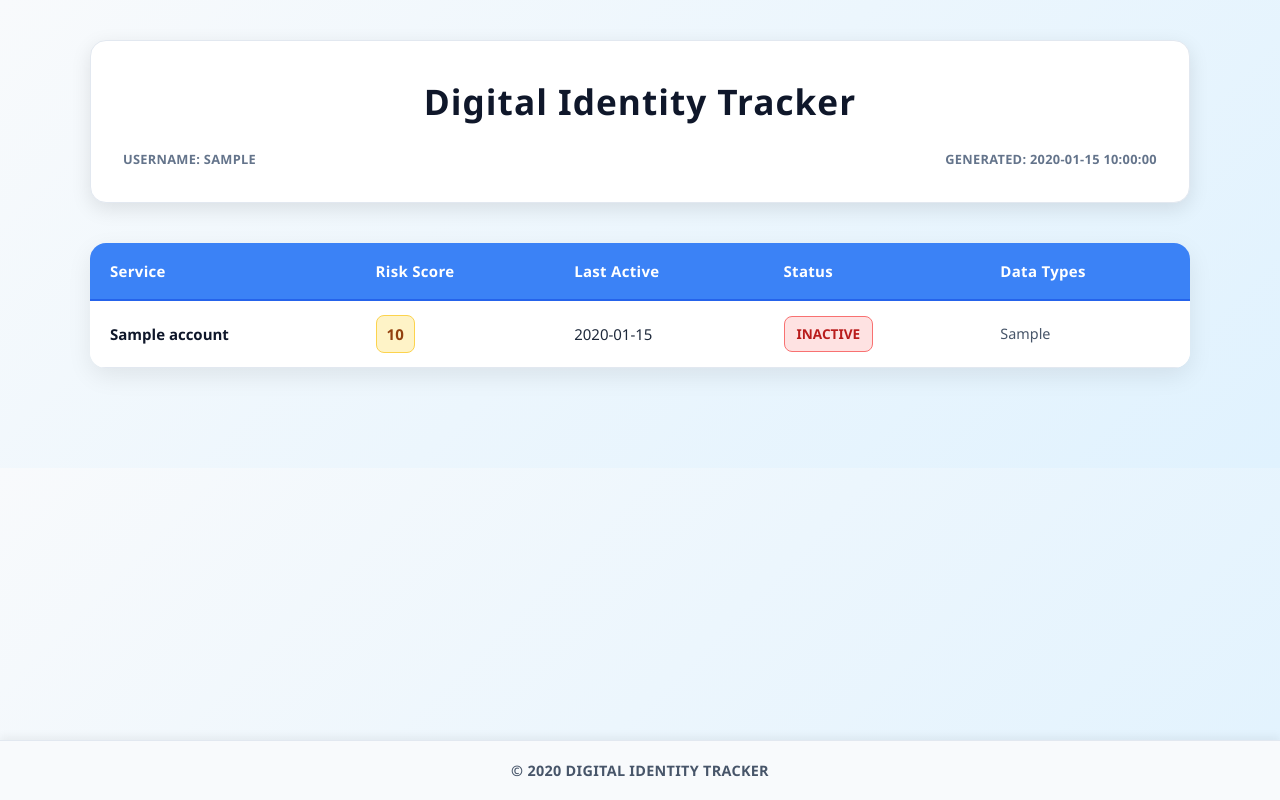
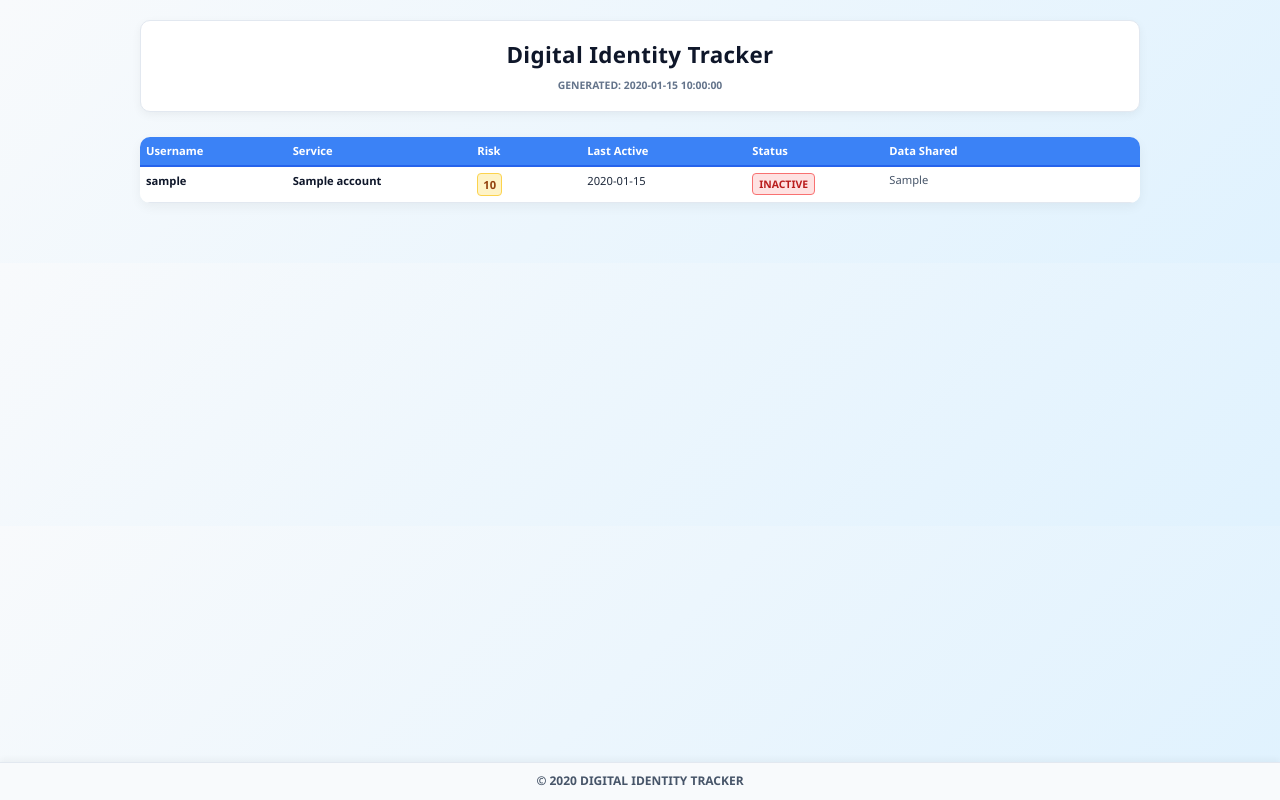
Before and after one commit to RiyaAnil/digital-identity-tracker, a Python web app: template backend/app/templates/report_template.html in a window 1280 px wide. Run offline with Jinja, Linux system fonts and the light colour scheme; the template is opened without the code that fills it: most values are stand-ins (such as "Sample title", 1, 10 or a date in 2020).

Commit message:
Update reports

```diff
--- a/backend/app/templates/report_template.html
+++ b/backend/app/templates/report_template.html
@@ -6,8 +6,7 @@
 <link href="https://fonts.googleapis.com/css2?family=Space+Mono:wght@400;700&family=Space+Grotesk:wght@500;700&display=swap" rel="stylesheet">
 <style>
 
-  /* ===================== Global Reset ===================== */
-/* ===================== Global Reset ===================== */
+ /* ===================== Global Reset ===================== */
 * {
   box-sizing: border-box;
   margin: 0;
@@ -18,67 +17,51 @@ body {
   font-family: 'Segoe UI', Tahoma, Geneva, Verdana, sans-serif;
   background: linear-gradient(135deg, #f8fafc, #e0f2fe);
   color: #1e293b;
-  padding: 40px 20px 100px 20px;
-  line-height: 1.6;
+  padding: 20px 10px 60px 10px;
+  line-height: 1.4;
 }
 
 /* ===================== Container ===================== */
 .container {
-  max-width: 1100px;
+  max-width: 1000px;
   margin: 0 auto;
 }
 
 /* ===================== Header ===================== */
 header {
   background-color: #ffffff;
-  padding: 32px;
-  border-radius: 16px;
-  box-shadow: 0 6px 20px rgba(0, 0, 0, 0.1);
+  padding: 18px;
+  border-radius: 10px;
+  box-shadow: 0 3px 10px rgba(0, 0, 0, 0.05);
   border: 1px solid #e2e8f0;
-  margin-bottom: 40px;
+  margin-bottom: 25px;
 }
 
 header h1 {
   text-align: center;
-  font-size: 2.2rem;
+  font-size: 1.4rem;
   color: #0f172a;
   font-weight: 700;
-  margin-bottom: 20px;
-  letter-spacing: 1px;
+  margin-bottom: 8px;
+  letter-spacing: 0.3px;
 }
 
 .header-info {
   display: flex;
-  justify-content: space-between;
-  flex-wrap: wrap;
-  gap: 16px;
+  justify-content: center;
   text-transform: uppercase;
-  font-size: 0.8rem; /* Reduced font size */
+  font-size: 0.65rem;
   color: #64748b;
   font-weight: 600;
-  letter-spacing: 0.3px;
-}
-
-.header-info > div {
-  background: none;
-  border: none;
-  padding: 0;
-  box-shadow: none;
 }
 
 /* ===================== Report Card ===================== */
 .report-card {
   background-color: #ffffff;
-  border-radius: 16px;
+  border-radius: 10px;
   padding: 0;
-  box-shadow: 0 8px 24px rgba(0, 0, 0, 0.08);
+  box-shadow: 0 4px 12px rgba(0, 0, 0, 0.05);
   overflow: hidden;
-  transition: all 0.3s ease;
-}
-
-.report-card:hover {
-  transform: translateY(-3px);
-  box-shadow: 0 12px 32px rgba(0, 0, 0, 0.12);
 }
 
 /* ===================== Table ===================== */
@@ -89,7 +72,8 @@ header h1 {
 table {
   width: 100%;
   border-collapse: collapse;
-  font-size: 15px;
+  font-size: 11px;
+  table-layout: auto;
 }
 
 thead {
@@ -99,17 +83,30 @@ thead {
 
 th {
   text-align: left;
-  padding: 16px 20px;
+  padding: 6px 6px;
   font-weight: 600;
-  letter-spacing: 0.3px;
   border-bottom: 2px solid #2563eb;
+  font-size: 0.7rem;
+  white-space: nowrap;
 }
 
+/* Even narrower column widths */
+th:nth-child(1) { min-width: 80px; }  /* Username */
+th:nth-child(2) { min-width: 80px; }  /* Service */
+th:nth-child(3) { min-width: 60px; }  /* Risk */
+th:nth-child(4) { min-width: 90px; }  /* Last Active */
+th:nth-child(5) { min-width: 70px; }  /* Status */
+th:nth-child(6) { min-width: 140px; } /* Data Types */
+
 td {
-  padding: 14px 20px;
+  padding: 6px;
   border-bottom: 1px solid #e2e8f0;
   color: #1e293b;
   background-color: #fff;
+  font-size: 0.7rem;
+  vertical-align: top;
+  word-break: break-word;
+  white-space: normal;
 }
 
 tbody tr:nth-child(even) {
@@ -124,10 +121,10 @@ tbody tr:hover {
 /* ===================== Status Badges ===================== */
 .status-active,
 .status-inactive {
-  font-size: 0.85rem;
+  font-size: 0.65rem;
   font-weight: 600;
-  padding: 6px 12px;
-  border-radius: 8px;
+  padding: 3px 6px;
+  border-radius: 4px;
   display: inline-block;
   text-transform: uppercase;
 }
@@ -149,23 +146,28 @@ tbody tr:hover {
   display: inline-block;
   background-color: #fef3c7;
   color: #92400e;
-  font-weight: 600;
-  padding: 6px 10px;
-  border-radius: 8px;
+  font-weight: 700;
+  padding: 3px 5px;
+  border-radius: 4px;
   border: 1px solid #fcd34d;
+  white-space: nowrap;
+  font-size: 0.7rem;
 }
 
-/* ===================== Service Name ===================== */
-.service-name {
-  font-weight: 700;
+/* ===================== Service Name & Username ===================== */
+.service-name,
+.username-cell {
+  font-weight: 600;
   color: #0f172a;
+  font-size: 0.7rem;
 }
 
 /* ===================== Data Types ===================== */
 .data-types {
   color: #475569;
-  font-size: 0.9rem;
-  font-weight: 500;
+  font-size: 0.7rem;
+  line-height: 1.3;
+  max-width: 100%;
 }
 
 /* ===================== Footer ===================== */
@@ -175,38 +177,34 @@ footer {
   left: 0;
   right: 0;
   text-align: center;
-  padding: 18px;
+  padding: 10px;
   background-color: #f8fafc;
   color: #475569;
   font-weight: 600;
-  font-size: 0.9rem;
+  font-size: 0.75rem;
   border-top: 1px solid #e2e8f0;
-  box-shadow: 0 -4px 8px rgba(0, 0, 0, 0.05);
-  letter-spacing: 0.3px;
+  box-shadow: 0 -3px 6px rgba(0, 0, 0, 0.04);
 }
 
 /* ===================== Responsive ===================== */
 @media (max-width: 768px) {
   header {
-    padding: 24px;
+    padding: 14px;
   }
 
   header h1 {
-    font-size: 1.6rem;
+    font-size: 1.2rem;
   }
 
   th, td {
-    padding: 10px 12px;
-    font-size: 13px;
+    padding: 5px;
+    font-size: 10px;
   }
 
-  .header-info {
-    flex-direction: column;
-    align-items: center;
-    gap: 8px;
-    font-size: 0.75rem; /* Slightly smaller on small screens */
-  }
+  th:nth-child(6) { min-width: 120px; }
 }
+
+
 
 
 </style>
@@ -217,7 +215,6 @@ footer {
   <header>
     <h1>Digital Identity Tracker</h1>
     <div class="header-info">
-      <div class="username">USERNAME: {{ accounts[0].username }}</div>
       <div class="generated-time">GENERATED: {{ generated_time }}</div>
     </div>
   </header>
@@ -227,16 +224,18 @@ footer {
       <table>
         <thead>
           <tr>
+            <th>Username</th>
             <th>Service</th>
-            <th>Risk Score</th>
+            <th>Risk</th>
             <th>Last Active</th>
             <th>Status</th>
-            <th>Data Types</th>
+            <th>Data Shared</th>
           </tr>
         </thead>
         <tbody>
           {% for account in accounts %}
           <tr>
+            <td class="username-cell">{{ account.username }}</td>
             <td class="service-name">{{ account.service_name }}</td>
             <td><span class="risk-score">{{ account.risk_score }}</span></td>
             <td>{{ account.last_active.strftime("%Y-%m-%d %H:%M:%S") if account.last_active else "N/A" }}</td>
```
Also changed, not shown: backend/app/routers/reports.py (+30 -13 lines).
